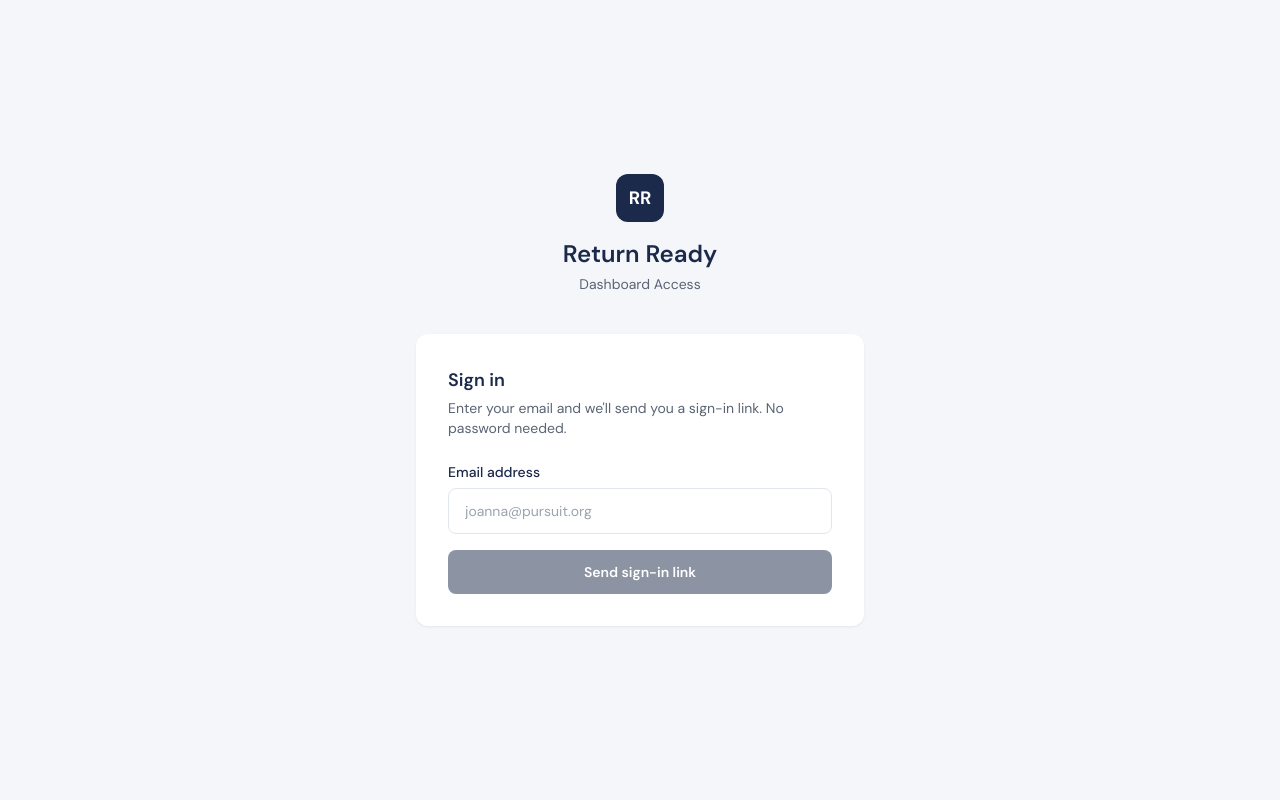
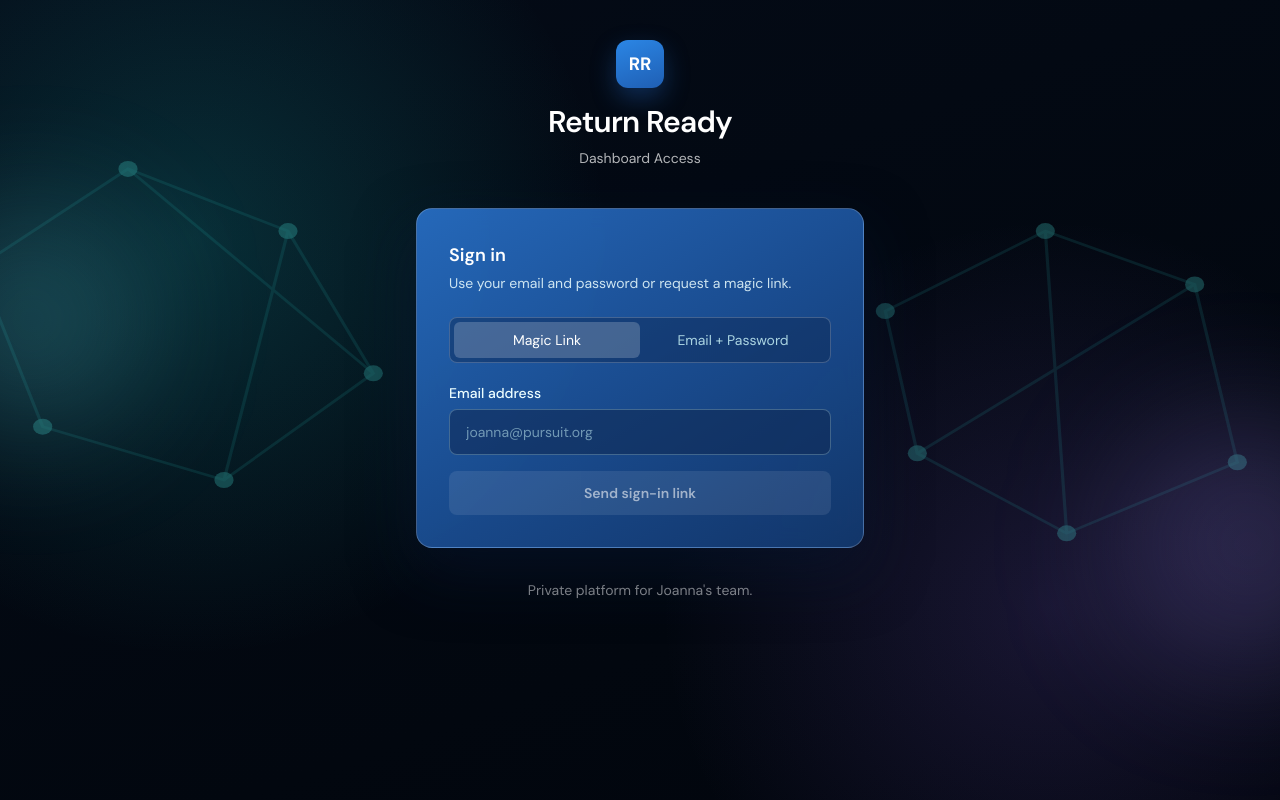
Before and after one commit to CurlyCr8tive/Return-Ready, a Next.js app in the folder frontend/: page /login in a window 1280 px wide. Built offline with nearby package versions, Linux system fonts and the light colour scheme; no server answers.

Commit message:
Add dual login modes: email-password and magic link

```diff
--- a/frontend/app/login/page.tsx
+++ b/frontend/app/login/page.tsx
@@ -8,7 +8,9 @@ import { useState } from 'react'
 import { supabase } from '@/lib/supabase'
 
 export default function LoginPage() {
+  const [mode, setMode] = useState<'magic' | 'password'>('magic')
   const [email, setEmail] = useState('')
+  const [password, setPassword] = useState('')
   const [sent, setSent] = useState(false)
   const [loading, setLoading] = useState(false)
   const [error, setError] = useState('')
@@ -17,6 +19,19 @@ export default function LoginPage() {
     e.preventDefault()
     setLoading(true)
     setError('')
+    setSent(false)
+
+    if (mode === 'password') {
+      const { error } = await supabase.auth.signInWithPassword({ email, password })
+
+      if (error) {
+        setError(error.message)
+      } else {
+        window.location.href = '/dashboard'
+      }
+      setLoading(false)
+      return
+    }
 
     const { error } = await supabase.auth.signInWithOtp({
       email,
@@ -34,65 +49,128 @@ export default function LoginPage() {
   }
 
   return (
-    <div className="min-h-screen bg-lightgray flex items-center justify-center px-4">
-      <div className="w-full max-w-md">
-        {/* Logo */}
-        <div className="text-center mb-10">
-          <div className="inline-flex items-center justify-center w-12 h-12 rounded-xl bg-navy mb-4">
-            <span className="text-white font-bold text-lg">RR</span>
+    <div className="relative min-h-screen overflow-hidden bg-[radial-gradient(circle_at_15%_30%,rgba(30,213,214,0.18)_0%,transparent_34%),radial-gradient(circle_at_82%_76%,rgba(131,93,214,0.18)_0%,transparent_32%),linear-gradient(160deg,#040b17_0%,#02070f_70%,#01050d_100%)] px-4 py-10">
+      <svg
+        aria-hidden="true"
+        className="pointer-events-none absolute inset-0 h-full w-full opacity-40"
+        viewBox="0 0 1200 900"
+        preserveAspectRatio="none"
+      >
+        <g stroke="#2cd6cf" strokeWidth="3" fill="none" opacity="0.28">
+          <path d="M-20 300 L120 190 L270 260 L350 420 L210 540 L40 480 Z" />
+          <path d="M270 260 L210 540" />
+          <path d="M120 190 L350 420" />
+          <path d="M830 350 L980 260 L1120 320 L1160 520 L1000 600 L860 510 Z" />
+          <path d="M980 260 L1000 600" />
+          <path d="M860 510 L1120 320" />
+        </g>
+        <g fill="#45dbd2" opacity="0.65">
+          <circle cx="120" cy="190" r="9" />
+          <circle cx="270" cy="260" r="9" />
+          <circle cx="350" cy="420" r="9" />
+          <circle cx="210" cy="540" r="9" />
+          <circle cx="40" cy="480" r="9" />
+          <circle cx="830" cy="350" r="9" />
+          <circle cx="980" cy="260" r="9" />
+          <circle cx="1120" cy="320" r="9" />
+          <circle cx="1160" cy="520" r="9" />
+          <circle cx="1000" cy="600" r="9" />
+          <circle cx="860" cy="510" r="9" />
+        </g>
+      </svg>
+
+      <div className="pointer-events-none absolute -left-20 top-52 h-56 w-56 rounded-full bg-cyan-300/20 blur-3xl" />
+      <div className="pointer-events-none absolute -right-24 bottom-32 h-64 w-64 rounded-full bg-violet-400/20 blur-3xl" />
+
+      <div className="relative mx-auto w-full max-w-md">
+        <div className="mb-10 text-center">
+          <div className="inline-flex h-12 w-12 items-center justify-center rounded-xl bg-[linear-gradient(160deg,#2b86e5_0%,#1f5fb4_100%)] shadow-[0_10px_24px_rgba(31,95,180,0.4)]">
+            <span className="text-lg font-bold text-white">RR</span>
           </div>
-          <h1 className="text-2xl font-semibold text-navy">Return Ready</h1>
-          <p className="text-gray text-sm mt-1">Dashboard Access</p>
+          <h1 className="mt-4 text-3xl font-semibold tracking-tight text-white">Return Ready</h1>
+          <p className="mt-2 text-sm text-white/70">Dashboard Access</p>
         </div>
 
-        <div className="bg-white rounded-xl shadow-card p-8">
+        <div className="rounded-2xl border border-white/20 bg-[linear-gradient(150deg,rgba(41,113,202,0.9)_0%,rgba(28,83,156,0.9)_52%,rgba(19,57,112,0.92)_100%)] p-8 shadow-[0_24px_60px_rgba(8,24,52,0.5)] backdrop-blur-md">
           {sent ? (
             <div className="text-center">
-              <div className="w-12 h-12 rounded-full bg-accent/10 flex items-center justify-center mx-auto mb-4">
-                <svg className="w-6 h-6 text-accent" fill="none" stroke="currentColor" viewBox="0 0 24 24">
+              <div className="mx-auto mb-4 flex h-12 w-12 items-center justify-center rounded-full bg-white/15">
+                <svg className="h-6 w-6 text-cyan-100" fill="none" stroke="currentColor" viewBox="0 0 24 24">
                   <path strokeLinecap="round" strokeLinejoin="round" strokeWidth={2} d="M5 13l4 4L19 7" />
                 </svg>
               </div>
-              <h2 className="text-lg font-semibold text-navy mb-2">Check your email</h2>
-              <p className="text-gray text-sm">
-                We sent a sign-in link to <span className="font-medium text-navy">{email}</span>.
-                Click the link to access your dashboard.
+              <h2 className="mb-2 text-lg font-semibold text-white">Check your email</h2>
+              <p className="text-sm text-cyan-50/90">
+                We sent a sign-in link to <span className="font-medium text-white">{email}</span>.
               </p>
             </div>
           ) : (
             <>
-              <h2 className="text-lg font-semibold text-navy mb-1">Sign in</h2>
-              <p className="text-gray text-sm mb-6">
-                Enter your email and we&apos;ll send you a sign-in link. No password needed.
+              <h2 className="mb-1 text-lg font-semibold text-white">Sign in</h2>
+              <p className="mb-6 text-sm text-cyan-50/85">
+                Use your email and password or request a magic link.
               </p>
+              <div className="mb-5 grid grid-cols-2 rounded-lg border border-white/20 bg-[#0f2952]/45 p-1">
+                <button
+                  type="button"
+                  onClick={() => setMode('magic')}
+                  className={`rounded-md px-3 py-2 text-sm transition ${
+                    mode === 'magic' ? 'bg-white/20 text-white' : 'text-cyan-100/80 hover:bg-white/10'
+                  }`}
+                >
+                  Magic Link
+                </button>
+                <button
+                  type="button"
+                  onClick={() => setMode('password')}
+                  className={`rounded-md px-3 py-2 text-sm transition ${
+                    mode === 'password' ? 'bg-white/20 text-white' : 'text-cyan-100/80 hover:bg-white/10'
+                  }`}
+                >
+                  Email + Password
+                </button>
+              </div>
               <form onSubmit={handleLogin} className="space-y-4">
                 <div>
-                  <label className="block text-sm font-medium text-navy mb-1.5">
-                    Email address
-                  </label>
+                  <label className="mb-1.5 block text-sm font-medium text-cyan-50">Email address</label>
                   <input
                     type="email"
                     value={email}
                     onChange={(e) => setEmail(e.target.value)}
                     placeholder="joanna@pursuit.org"
                     required
-                    className="w-full px-4 py-3 rounded-lg border border-medgray text-sm focus:outline-none focus:ring-2 focus:ring-blue focus:border-transparent"
+                    className="w-full rounded-lg border border-cyan-100/25 bg-[#0f2952]/55 px-4 py-3 text-sm text-white placeholder:text-cyan-100/50 focus:outline-none focus:ring-2 focus:ring-cyan-200/45"
                   />
                 </div>
-                {error && (
-                  <p className="text-red-500 text-sm">{error}</p>
-                )}
+                {mode === 'password' ? (
+                  <div>
+                    <label className="mb-1.5 block text-sm font-medium text-cyan-50">Password</label>
+                    <input
+                      type="password"
+                      value={password}
+                      onChange={(e) => setPassword(e.target.value)}
+                      placeholder="Enter password"
+                      required
+                      className="w-full rounded-lg border border-cyan-100/25 bg-[#0f2952]/55 px-4 py-3 text-sm text-white placeholder:text-cyan-100/50 focus:outline-none focus:ring-2 focus:ring-cyan-200/45"
+                    />
+                  </div>
+                ) : null}
+                {error ? <p className="text-sm text-red-200">{error}</p> : null}
                 <button
                   type="submit"
-                  disabled={loading || !email}
-                  className="w-full py-3 bg-navy text-white rounded-lg text-sm font-semibold hover:bg-blue transition-colors disabled:opacity-50"
+                  disabled={loading || !email || (mode === 'password' && !password)}
+                  className="w-full rounded-lg bg-white/15 py-3 text-sm font-semibold text-white transition hover:bg-white/20 disabled:opacity-60"
                 >
-                  {loading ? 'Sending...' : 'Send sign-in link'}
+                  {loading ? 'Please wait...' : mode === 'magic' ? 'Send sign-in link' : 'Sign in with password'}
                 </button>
               </form>
             </>
           )}
         </div>
+
+        <p className="mt-8 text-center text-sm text-white/55">
+          Private platform for Joanna&apos;s team.
+        </p>
       </div>
     </div>
   )
```
